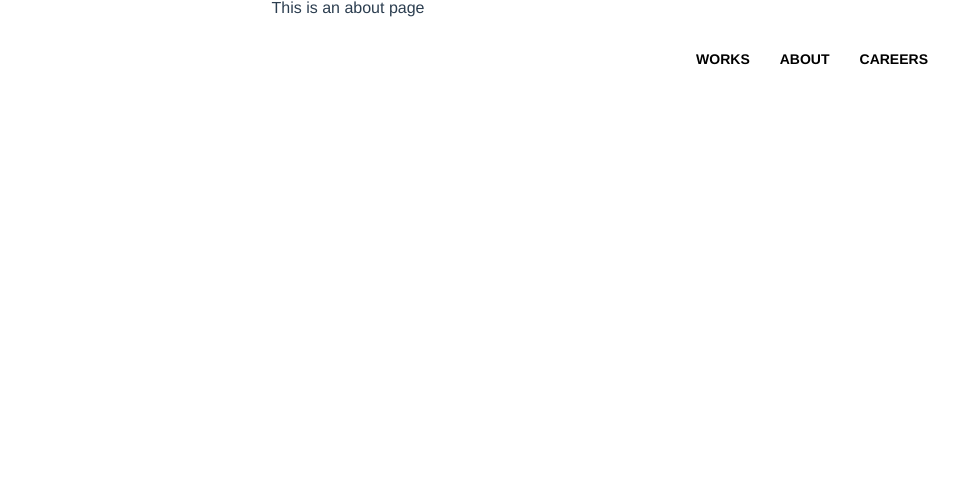
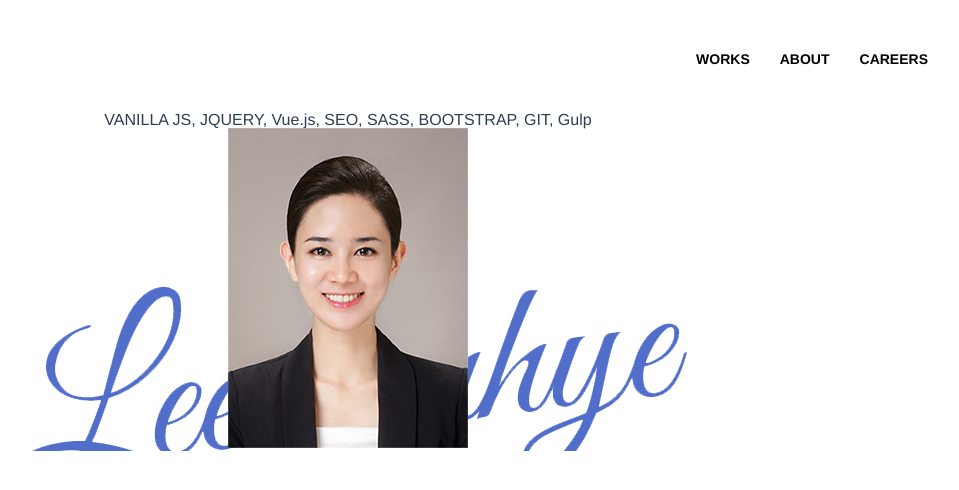
Before and after one commit to tyrannosaurus-lee/portfolio202111, a Vue app: page /About in a window 1280 px wide. Shown: the top 490 px of the page, without its empty margins (292-1251 px from the left). Built offline with nearby package versions, Linux system fonts and the light colour scheme.

Commit message:
about 대략 기본 내용

```diff
--- a/src/views/About.vue
+++ b/src/views/About.vue
@@ -1,6 +1,19 @@
 <template>
   <div class="about">
-    <h1>This is an about page</h1>
+    <p class="skills">
+      VANILLA JS, JQUERY, Vue.js, SEO, SASS, BOOTSTRAP, GIT, Gulp
+    </p>
+    <img src="~@/assets/img/common/its_me.jpg" alt="">
     <!-- 스크롤 참고 : https://www.youtube.com/watch?v=L4YtP6likYI -->
   </div>
 </template>
+<style lang="scss">
+  .about{
+    margin:0 auto; padding:14vh 14% 0; max-width:calc(1240px + 28%);
+    background-image:url('~@/assets/img/common/logo_eunhye.png');
+    background-repeat: no-repeat;
+    background-size:unset;
+    background-position: center;
+    background-attachment: fixed;
+  }
+</style>
```
Also changed, not shown: src/assets/img/common/its_me.jpg (added).
